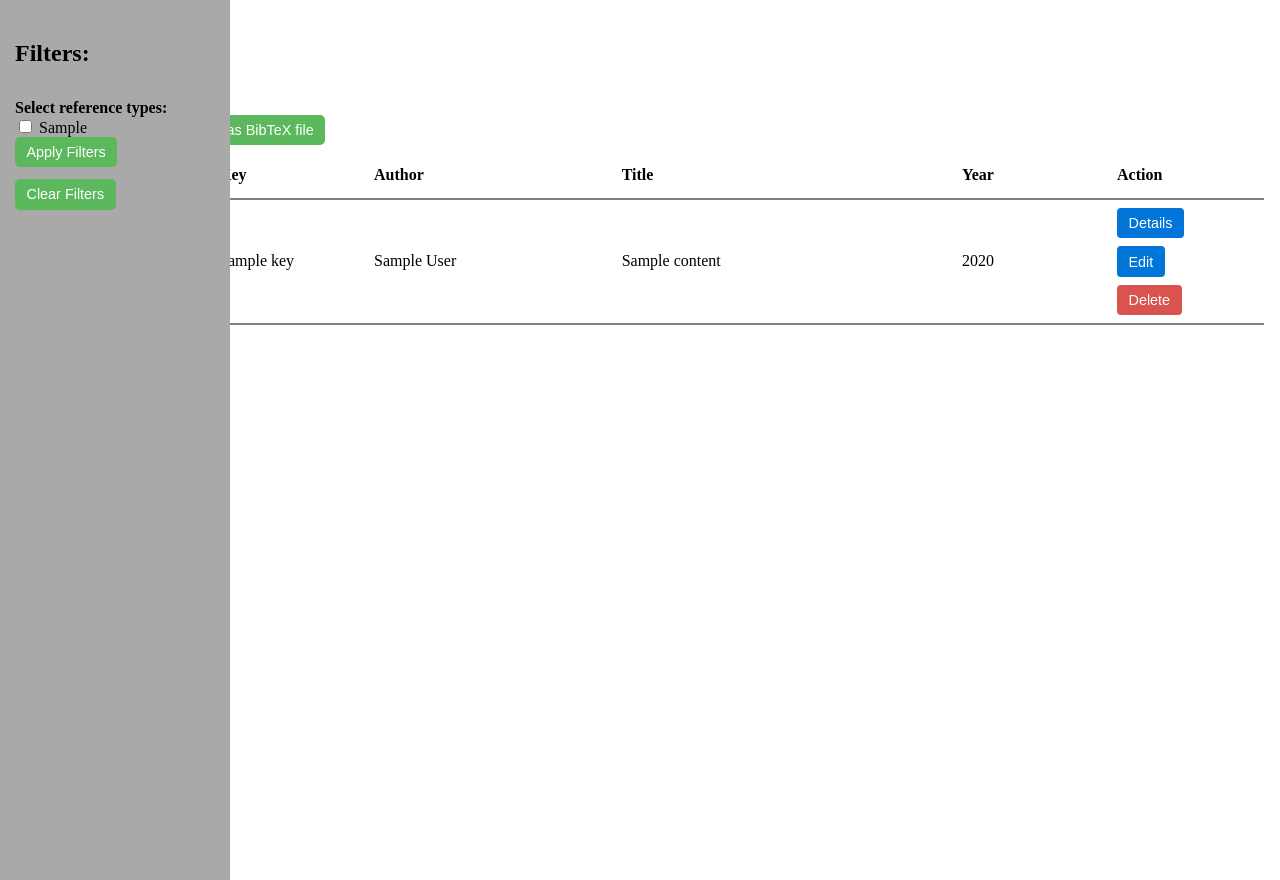
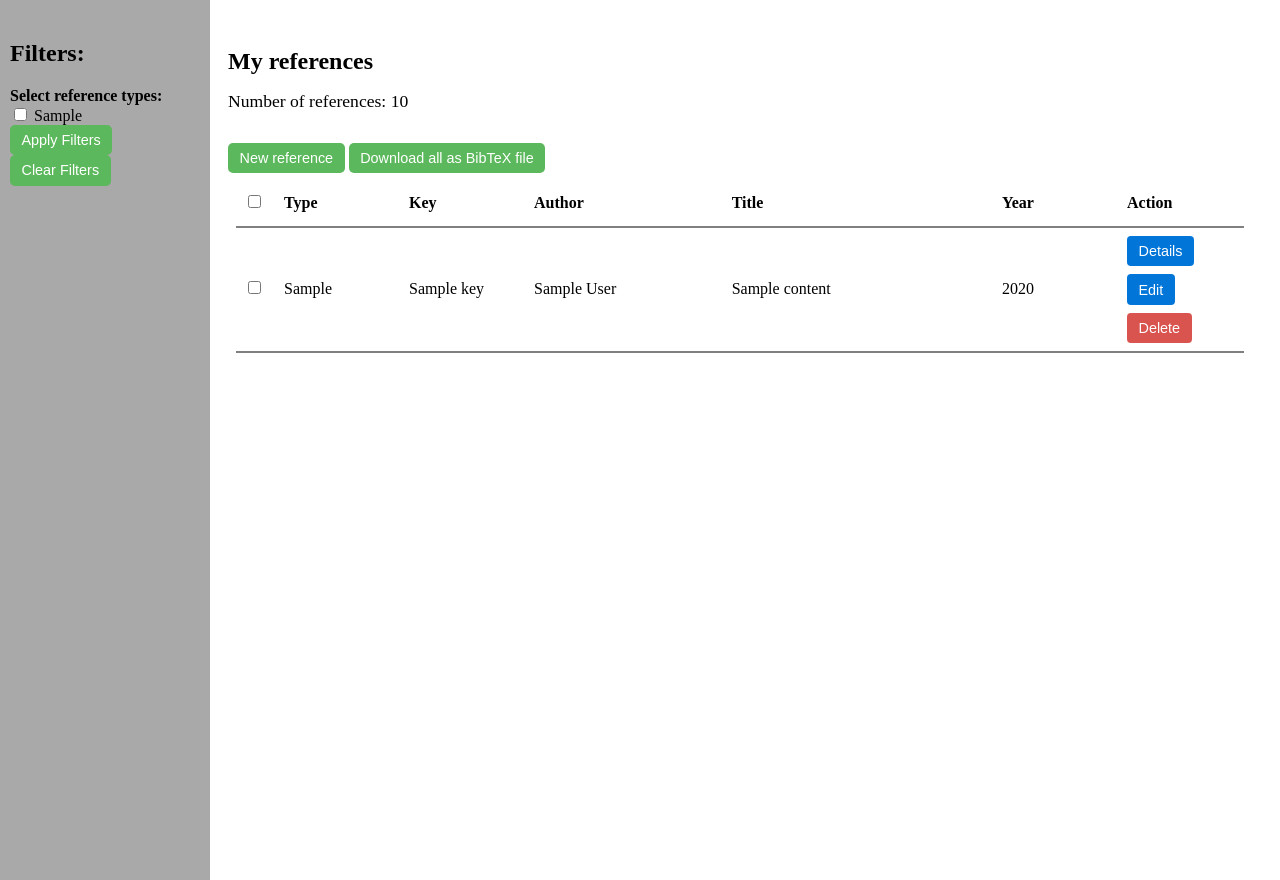
Before and after one commit to tkhnhy/BibTex-Miniprojekti, a Flask app: template src/templates/index.html in a window 1280 px wide. Run offline with Flask 3, Linux system fonts and the light colour scheme; the template is opened without the code that fills it: most values are stand-ins (such as "Sample title", 1, 10 or a date in 2020).

Commit message:
Edited page style so new reference button doesn't get hidden by the sidebar.

```diff
--- a/src/static/style.css
+++ b/src/static/style.css
@@ -1,7 +1,8 @@
 /* Content block */
 .page-content {
     max-width: 80em;
-    margin: 0 auto
+    margin-left: 200px;
+    padding: 20px;
 }
 
 /* Page heading */
@@ -120,19 +121,14 @@
 }
 
 .sidebar {
-  height: 100%;
-  width: 200px;
   position: fixed;
-  z-index: 1;
   top: 0;
   left: 0;
+  width: 200px;
+  height: 100%;
   background-color: #A9A9A9;
-  overflow-x: hidden;
   padding-top: 20px;
-  padding-left: 15px;
-  padding-right: 15px;
-  margin-bottom: 10px;
-  display: flex;
-  flex-direction: column;
-  gap: 12px;
+  padding-left: 10px;
+  overflow-y: auto;
+  z-index: 2;
 }
```
